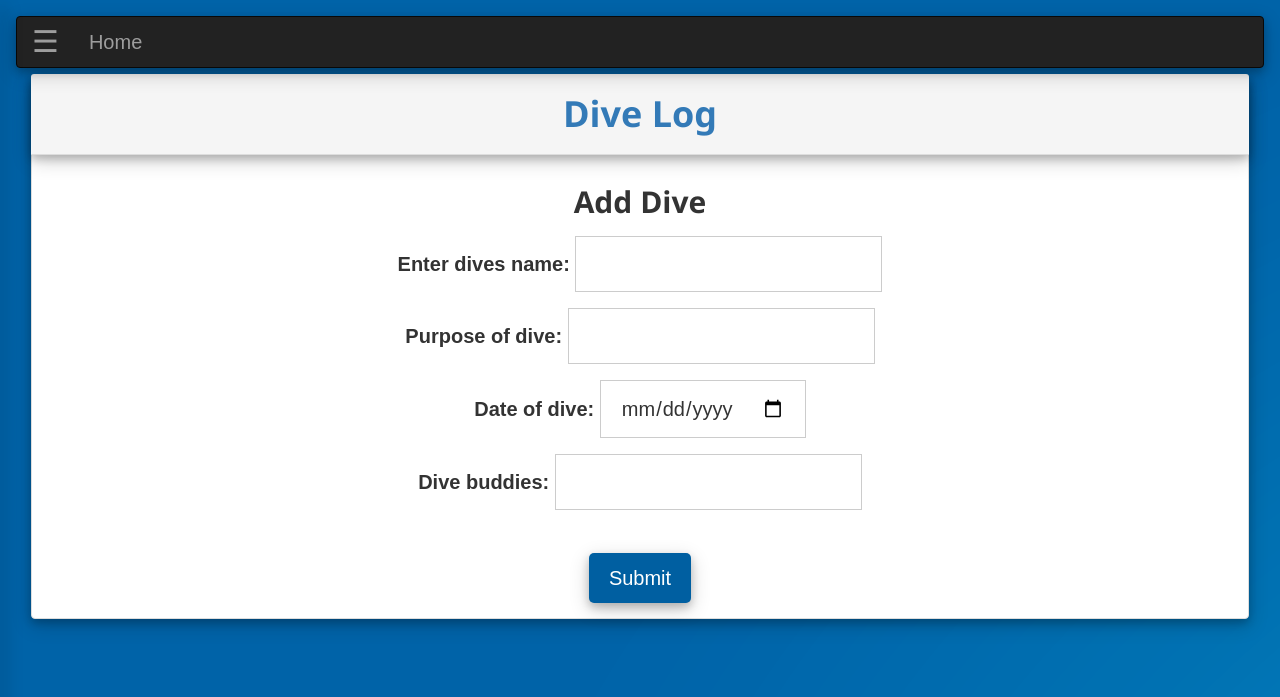
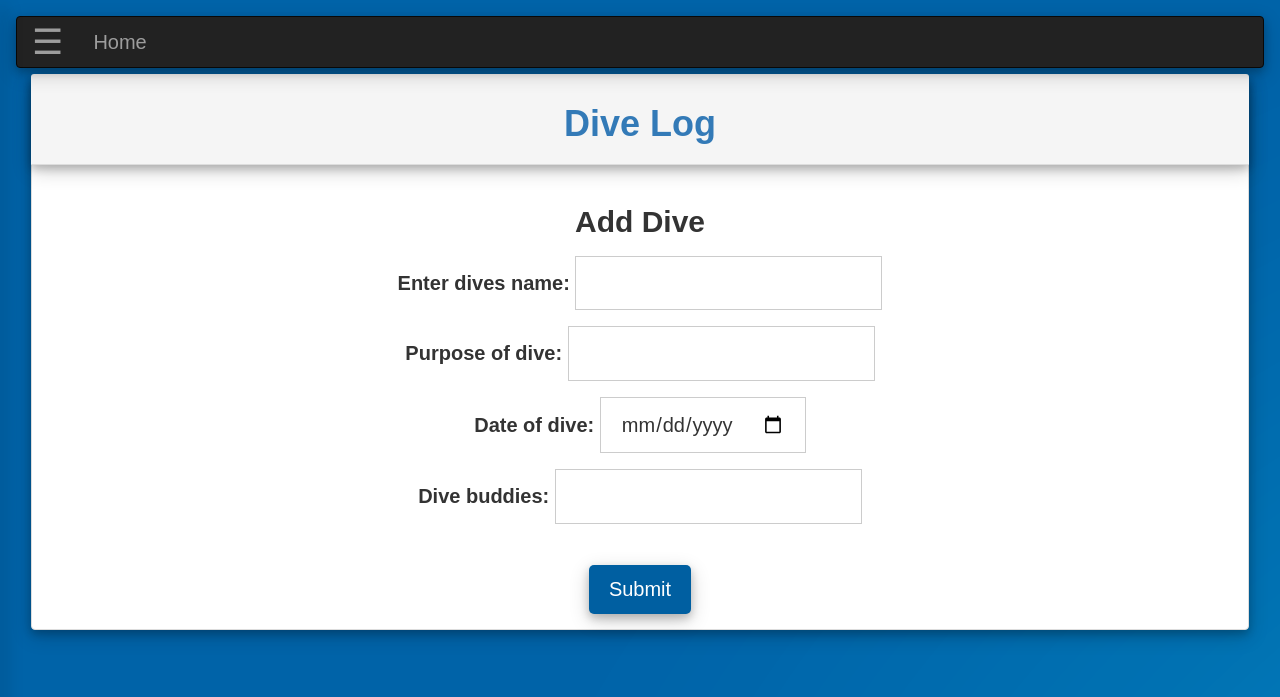
Before and after one commit to gilbertanderson/WOS_Dive_Log, a plain HTML site: page public/index.html at #!/home in a window 1280 px wide. Shown: the top 697 px of the page. Drawn offline with nearby package versions, Linux system fonts and the light colour scheme; some packages are replaced by stand-ins of ours; no server answers.

Commit message:
restructure

```diff
--- a/public/css/main.css
+++ b/public/css/main.css
@@ -71,6 +71,7 @@
 }
 
 div.card {
+    position: inherit;
     border-radius: 5px;
     background-color: #222222;
     box-shadow: 0 4px 8px 0 rgba(0, 0, 0, 0.2), 0 6px 20px 0 rgba(0, 0, 0, 0.19);
--- a/public/index.html
+++ b/public/index.html
@@ -6,7 +6,6 @@
     <title>Automated Testing App</title>
     <link href="https://maxcdn.bootstrapcdn.com/font-awesome/latest/css/font-awesome.min.css" rel="stylesheet"/>
     <link href="https://maxcdn.bootstrapcdn.com/bootstrap/3.3.7/css/bootstrap.min.css" rel="stylesheet"/>
-    <link href="https://www.w3schools.com/w3css/4/w3.css" rel="stylesheet">
     <link href="./css/toastr.css" rel="stylesheet"/>
     <link href="./css/main.css" rel="stylesheet"/>
 </head>
--- a/public/templates/assets/nav.html
+++ b/public/templates/assets/nav.html
@@ -1,7 +1,7 @@
 <nav class="navbar navbar-inverse" role="navigation">
     <div class="navbar-header">
         <a class="navbar-brand" ui-sref="#">
-            <span style="font-size:30px;cursor:pointer" onclick="openNav()">&#9776;</span></a>
+            <span style="font-size:35px;cursor:pointer" onclick="openNav()">&#9776;</span></a>
     </div>
     <ul class="nav navbar-nav">
         <li><a href="./index.html">Home</a></li>
```
Also changed, not shown: public/login.html (+2 -0 lines).
